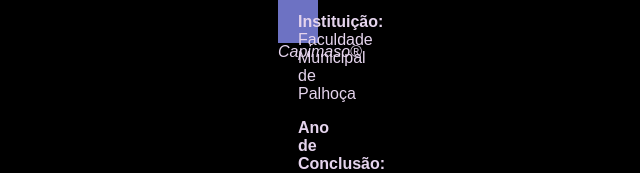
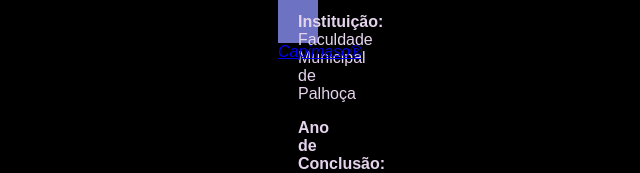
Before and after one commit to Capimaso/curriculum, a plain HTML site: page index.html in a window 1280 px wide. Shown: the part 854-1027 px from the top of the page, 422-1062 px from the left. Drawn offline with Linux system fonts and the light colour scheme.

Commit message:
Adicionado Hyperlink para a logomarca

```diff
--- a/index.html
+++ b/index.html
@@ -74,6 +74,9 @@
     <script src="script.js"></script>
 </body>
 <footer id="foot">
+<a href="https://www.ayo.so/capimaso">
     <em>Capimaso®</em>
+</a>
+
 </footer>
 </html>
```
